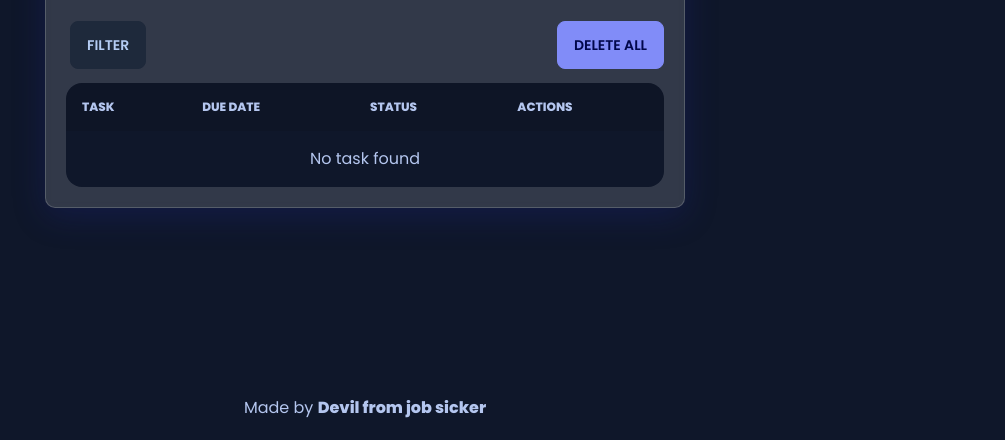
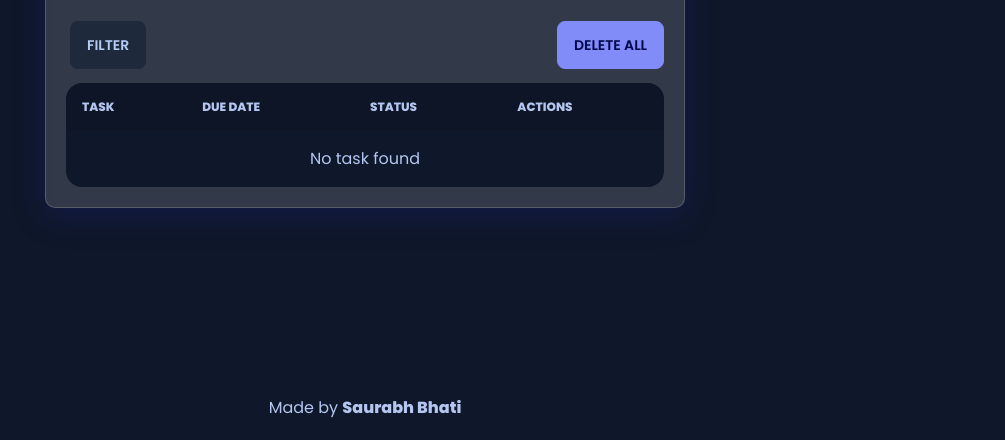
Before and after one commit to saurabh0601/Dynamic-To-Do-list, a plain HTML site: page index.html in a window 1280 px wide. Shown: the part 360-800 px from the top of the page, without its empty margins (275-1280 px from the left). Drawn offline with nearby package versions, Linux system fonts and the light colour scheme.

Commit message:
Update index.html

```diff
--- a/index.html
+++ b/index.html
@@ -23,7 +23,7 @@
     <!-- Copyright -->
     <footer>
         <div class="author-text">
-            <p>Made by <a href="https://github.com/abdellatif-laghjaj" target="_blank"><b> Devil from job sicker </b></a></p>
+            <p>Made by <a href="https://github.com/abdellatif-laghjaj" target="_blank"><b> Saurabh Bhati </b></a></p>
         </div>
     </footer>
 
```
